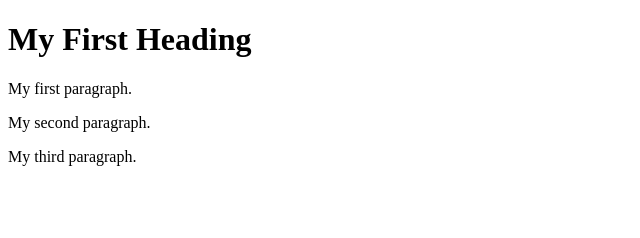
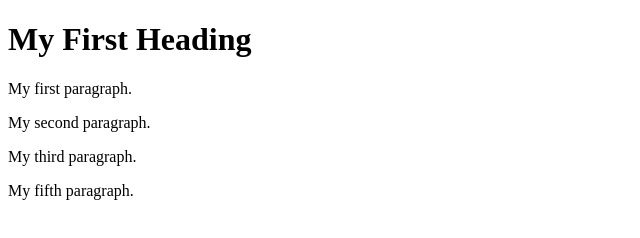
Before and after one commit to fiub/zenthings, a plain HTML site: page index.html in a window 1280 px wide. Shown: the whole page, without its empty margins (0-640 px from the left). Drawn offline with Linux system fonts and the light colour scheme.

Commit message:
added fifth paragraph

```diff
--- a/index.html
+++ b/index.html
@@ -7,5 +7,8 @@
 <p>My second paragraph.</p>
 <p>My third paragraph.</p>
 
+<p>My fifth paragraph.</p>
+
+
 </body>
 </html>
```
